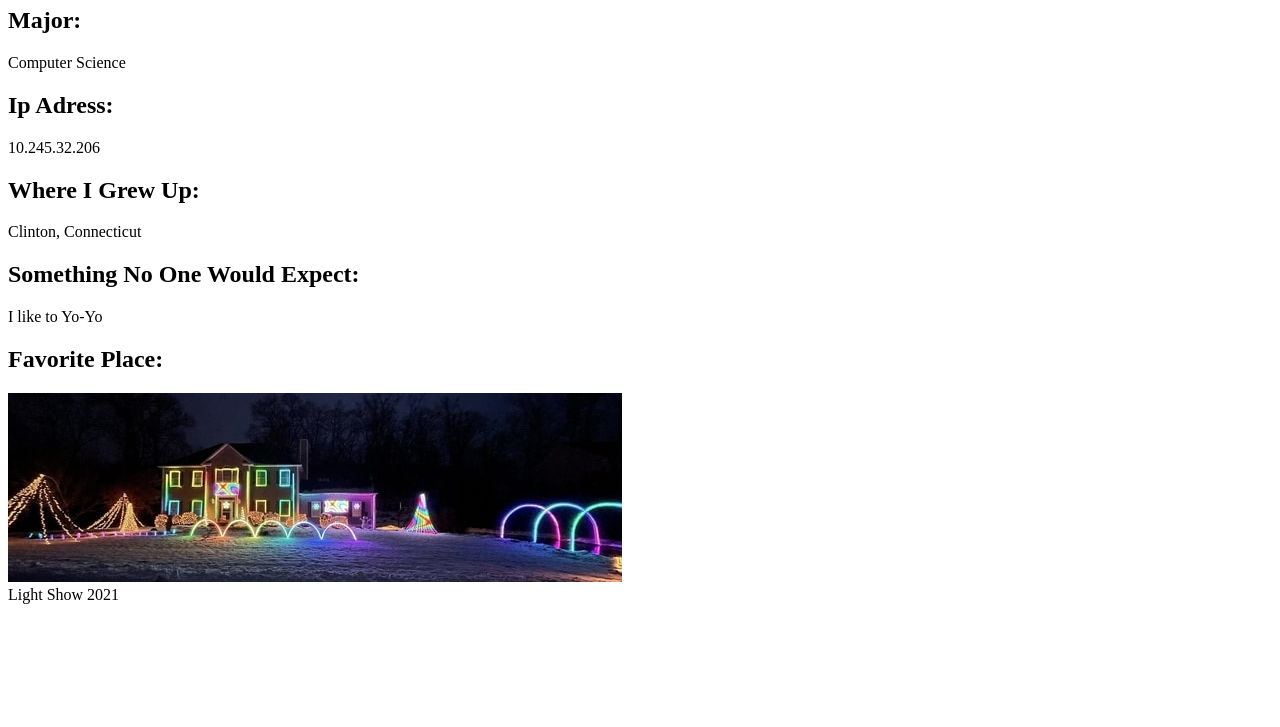
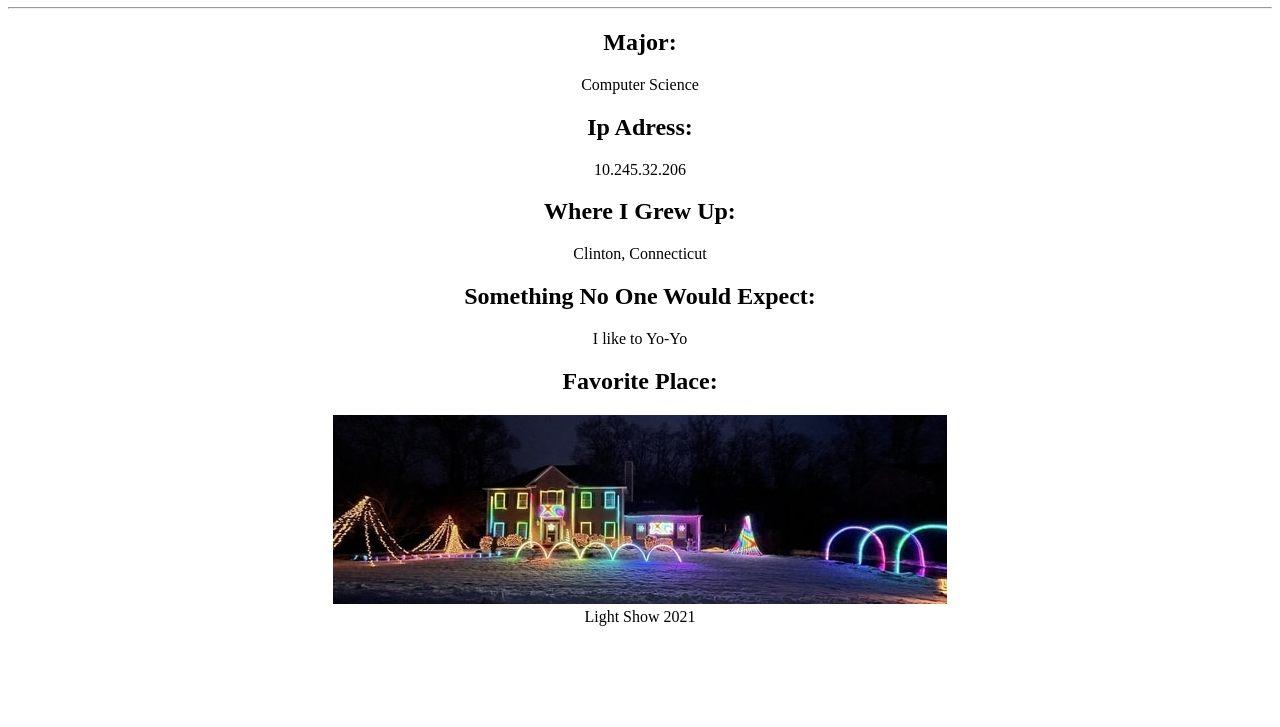
Before and after one commit to SamReed432/GettingOnline, a plain HTML site: page index.html in a window 1280 px wide. Shown: the part 73-800 px from the top of the page. Drawn offline with Linux system fonts and the light colour scheme.

Commit message:
Add files via upload

```diff
--- a/index.html
+++ b/index.html
@@ -5,8 +5,10 @@
 <title>Getting on the Web</title>
 </head>
 
-<body>
+<body align="center">
+
 	<h1>Sam Reed</h1>
+	<hr/>
 	<h2>Major: </h2>
 
 	Computer Science
@@ -25,9 +27,8 @@
 
 	<h2>Favorite Place:</h2>
 
-	<img src="lightshow2021.jpg"/>
+	<img src="lightshow2021.jpg" alt="RGB Light Show 2021"/>
 	<br/>
 	Light Show 2021
-
 </body>
 </html>
```
